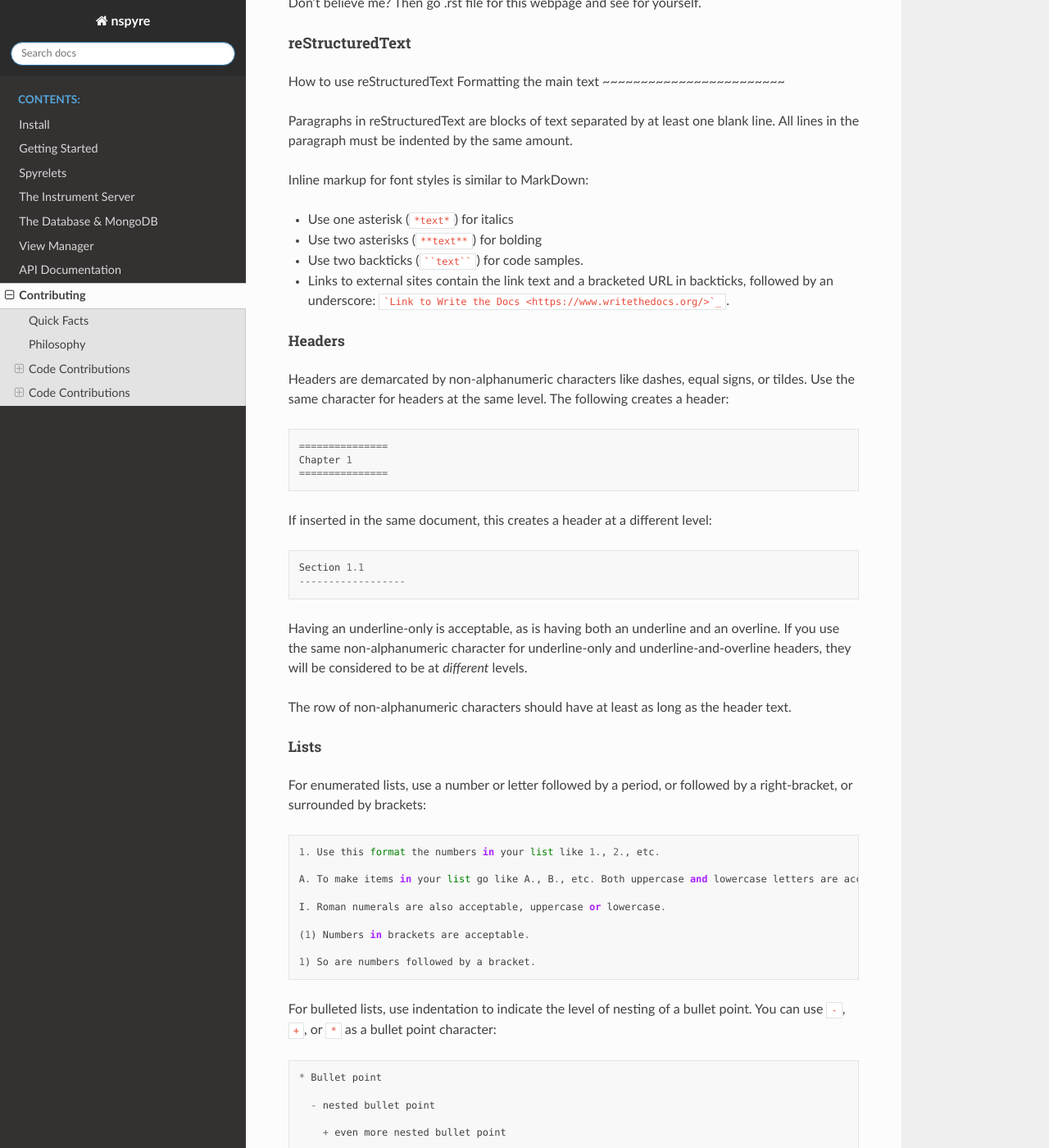
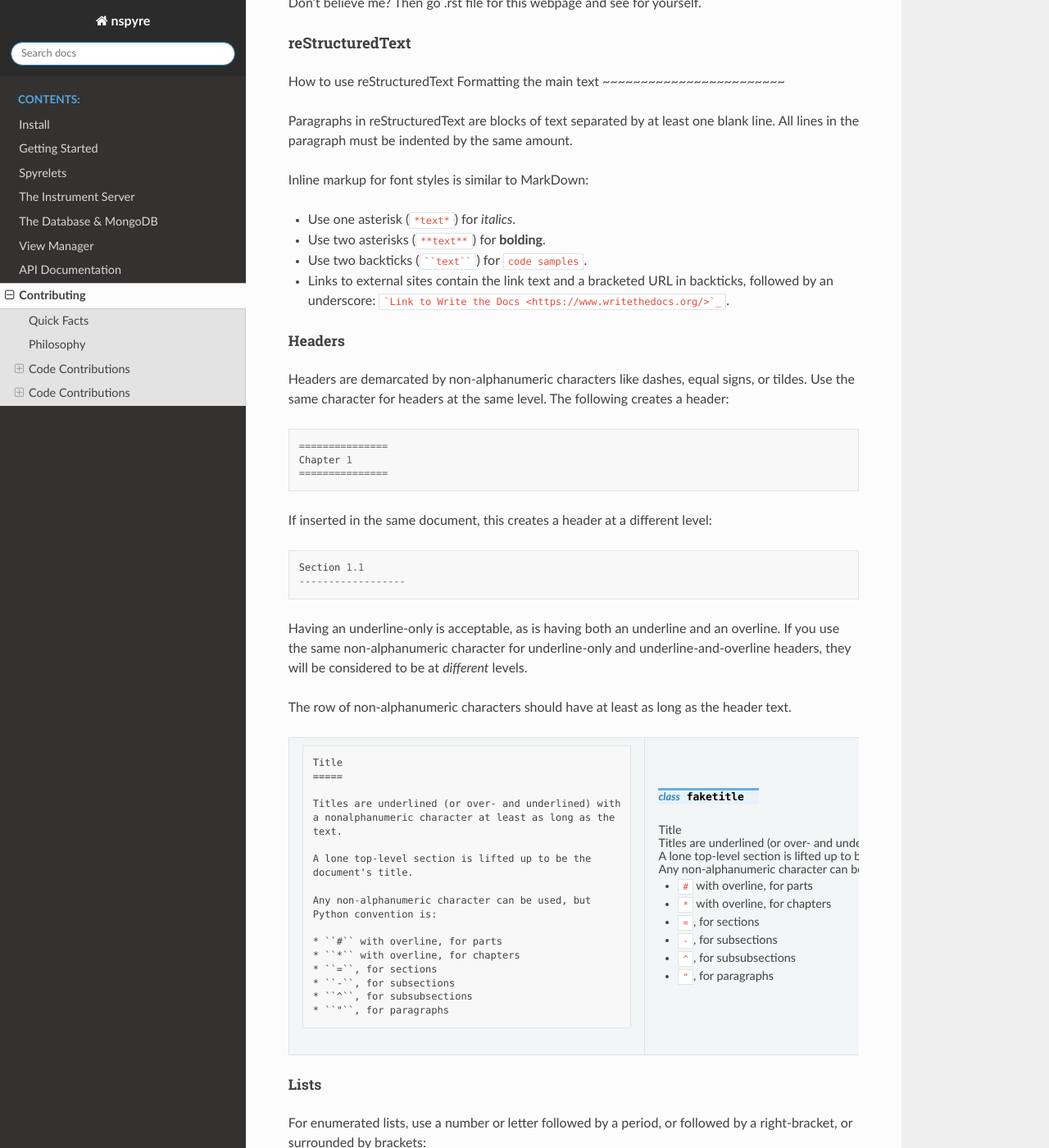
Before and after one commit to nspyre-org/nspyre, a Sphinx documentation site: the page built from docs/contributing.rst, in a window 1280 px wide and 1400 px high, scrolled down 2482 px. Shown: the whole window at 82% size. Built offline with Sphinx 7.4.7 and the Read the Docs theme 2.0.0, drawn with Linux system fonts in a browser that asks for light colours; pages that are not in the unit, such as notebooks, are missing from menus; some of the changed text lies outside the part shown.

Commit message:
Update contributing.rst

`````diff
--- a/docs/contributing.rst
+++ b/docs/contributing.rst
@@ -11,7 +11,7 @@ The guide is split into sections based on the type of contribution you’re thin
 Quick Facts
 ===========
 
-For this project, we use a standard **fork & pull** model to collaborate, common for open source projects. If you are interested in helping maintain the platform, send us a message after getting involved and we’ll be happy to bring you onboard. Our code uses the Google Style Guide for docstrings, with standard `PEP 8 <https://pep8.org>`_ formatting, the caveats can be found `here Code Style_`_. For documentation, we write in `reStructuredText <https://www.sphinx-doc.org/en/master/usage/restructuredtext/basics.html>`_, using `Sphinx <https://www.sphinx-doc.org/en/master/>`_ to generate files and `ReadTheDocs <https://docs.readthedocs.io/en/stable/intro/getting-started-with-sphinx.html>`_ for site hosting. We follow the philosophy of `WriteTheDocs <https://www.writethedocs.org/guide/writing/beginners-guide-to-docs/>`_. If the above doesn’t make sense, or you simply want a more detailed description of how to do things, continue reading below.
+For this project, we use a standard **fork & pull** model to collaborate, common for open source projects. If you are interested in helping maintain the platform, send us a message after getting involved and we’ll be happy to bring you onboard. Our code uses the Google Style Guide for docstrings, with standard `PEP 8 <https://pep8.org>`_ formatting, the caveats can be found `here _`Code Style``_. For documentation, we write in `reStructuredText <https://www.sphinx-doc.org/en/master/usage/restructuredtext/basics.html>`_, using `Sphinx <https://www.sphinx-doc.org/en/master/>`_ to generate files and `ReadTheDocs <https://docs.readthedocs.io/en/stable/intro/getting-started-with-sphinx.html>`_ for site hosting. We follow the philosophy of `WriteTheDocs <https://www.writethedocs.org/guide/writing/beginners-guide-to-docs/>`_. If the above doesn’t make sense, or you simply want a more detailed description of how to do things, continue reading below.
 
 Philosophy
 ==========
@@ -84,9 +84,9 @@ Paragraphs in reStructuredText are blocks of text separated by at least one blan
 
 Inline markup for font styles is similar to MarkDown:
 
-* Use one asterisk (``*text*``) for italics
-* Use two asterisks (``**text**``) for bolding
-* Use two backticks (````text````) for code samples.
+* Use one asterisk (``*text*``) for *italics*.
+* Use two asterisks (``**text**``) for **bolding**.
+* Use two backticks (````text````) for ``code samples``.
 * Links to external sites contain the link text and a bracketed URL in backticks, followed by an underscore: ```Link to Write the Docs <https://www.writethedocs.org/>`_``.
 
 Headers
@@ -106,6 +106,32 @@ If inserted in the same document, this creates a header at a different level::
 Having an underline-only is acceptable, as is having both an underline and an overline. If you use the same non-alphanumeric character for underline-only and underline-and-overline headers, they will be considered to be at *different* levels.
 
 The row of non-alphanumeric characters should have at least as long as the header text.
+
+
++----------------------------------------------------------+--------------------------------------------------------+
+| ::                                                       |                                                        |
+|                                                          |   .. class:: faketitle                                 |
+|    Title                                                 |                                                        |
+|    =====                                                 |   Title                                                |
+|                                                          |                                                        |
+|    Titles are underlined (or over- and underlined) with  |   Titles are underlined (or over- and underlined) with |
+|    a nonalphanumeric character at least as long as the   |   a nonalphanumeric character at least as long as the  |
+|    text.                                                 |   text.                                                |
+|                                                          |                                                        |
+|    A lone top-level section is lifted up to be the       |   A lone top-level section is lifted up to be the      |
+|    document's title.                                     |   document's title.                                    |
+|                                                          |                                                        |
+|    Any non-alphanumeric character can be used, but       |   Any non-alphanumeric character can be used, but      |
+|    Python convention is:                                 |   Python convention is:                                |
+|                                                          |                                                        |
+|    * ``#`` with overline, for parts                      |   * ``#`` with overline, for parts                     |
+|    * ``*`` with overline, for chapters                   |   * ``*`` with overline, for chapters                  |
+|    * ``=``, for sections                                 |   * ``=``, for sections                                |
+|    * ``-``, for subsections                              |   * ``-``, for subsections                             |
+|    * ``^``, for subsubsections                           |   * ``^``, for subsubsections                          |
+|    * ``"``, for paragraphs                               |   * ``"``, for paragraphs                              |
++----------------------------------------------------------+--------------------------------------------------------+
+
 
 
 Lists
`````
